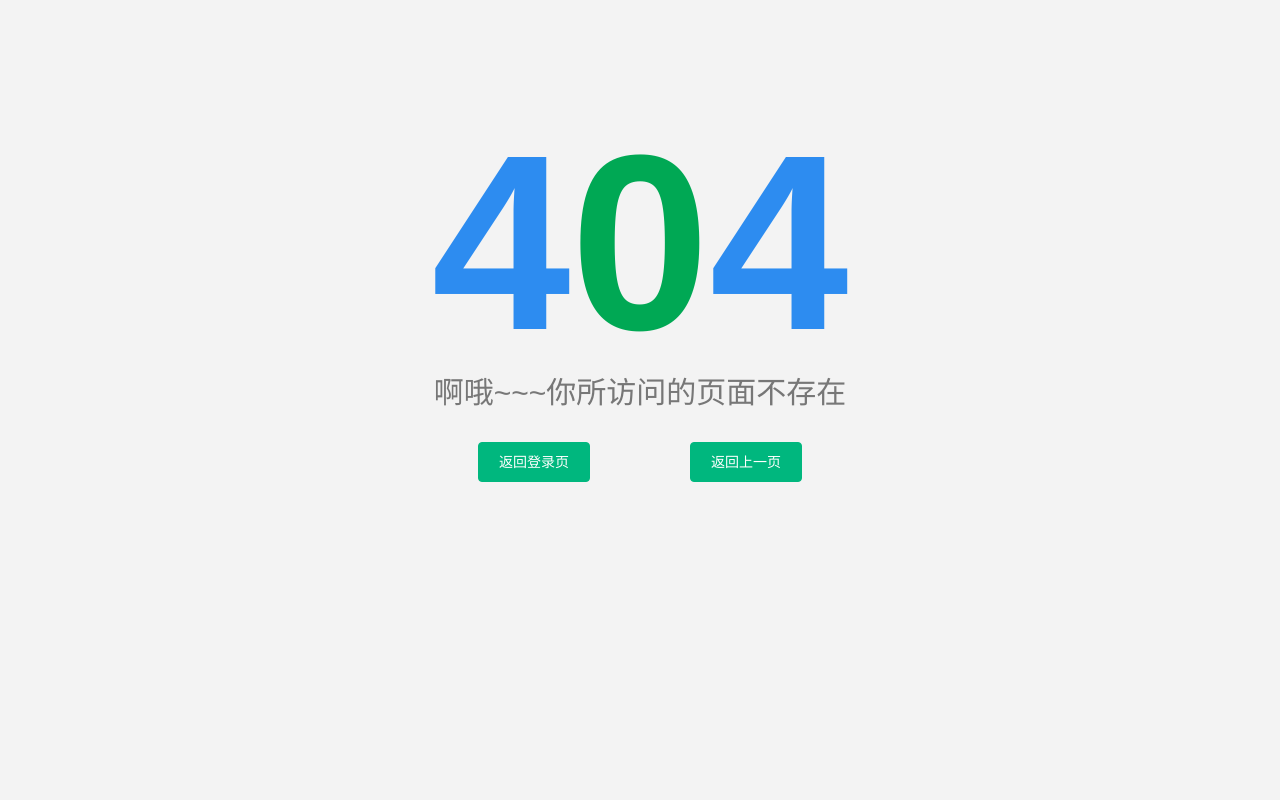
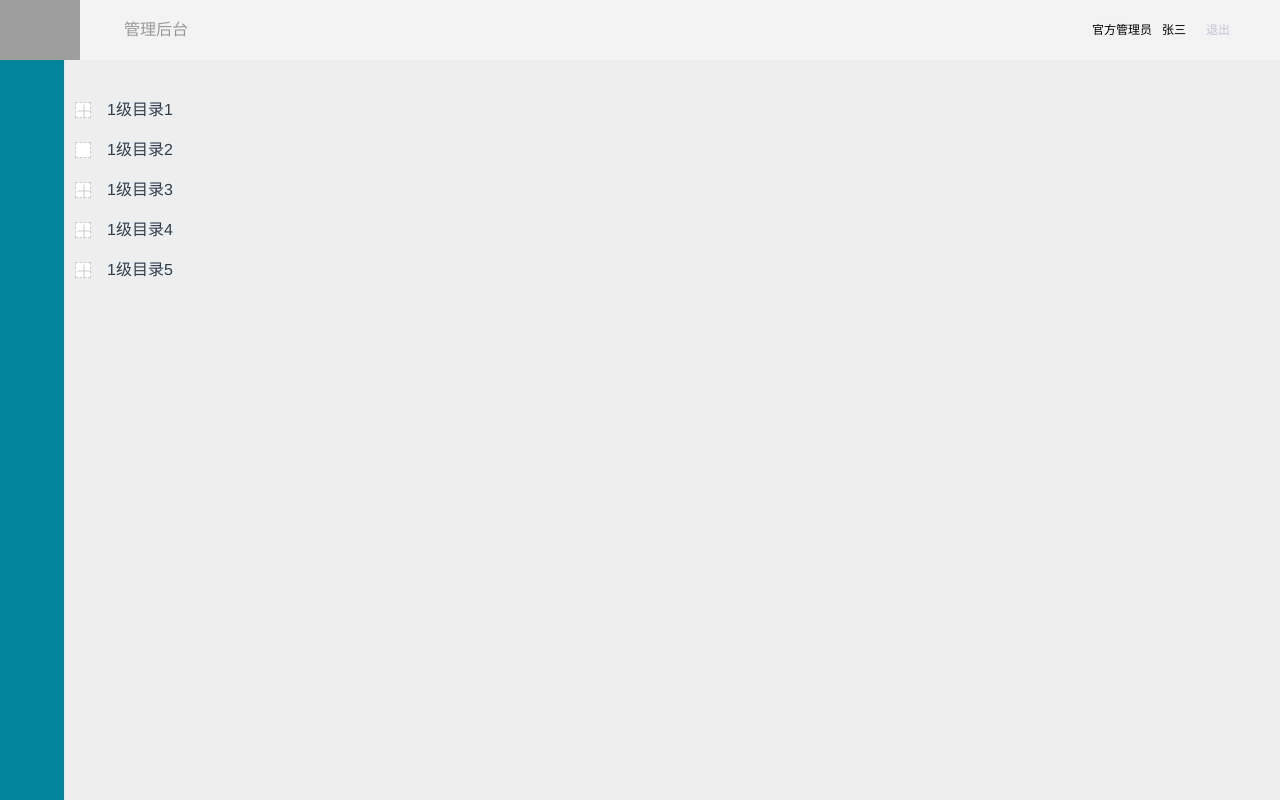
Before and after one commit to 3182779524qq/demojia, a Vue app: page /demoTree in a window 1280 px wide. Before the commit this address led to /404. Built offline with nearby package versions, Linux system fonts and the light colour scheme; grey boxes are pictures that could not be loaded.

Commit message:
提交树形控件

```diff
--- a/src/components/Sidebar.vue
+++ b/src/components/Sidebar.vue
@@ -56,9 +56,9 @@ export default {
         },
         {
           icon: 'icon-kecheng',
-          index: 'strategyConfiguration',
-          show: false,
-          title: '攻略配置'
+          index: 'demoTree',
+          show: true,
+          title: '树'
         },
         {
           icon: 'icon-pinpaiguanli',
--- /dev/null
+++ b/src/components/cfjTree.vue
@@ -0,0 +1,166 @@
+<template>
+  <ul class="cfj_group">
+    <template v-for="(item,index) in folder">
+      <li :class="folder.length-1===index?'last_li cfj_tree':'cfj_tree'" :key="index">
+        <span @click="select(item)" :class="isActive(item.id)?'active cfj_leaf':'cfj_leaf'">
+          <i v-if="item.children" class="my_icon" @click="item.show = !item.show">
+            <i v-if="item.show" class="el-icon-minus"></i>
+            <i v-else class="el-icon-plus"></i>
+          </i>
+          <i v-else class="my_icon"></i>
+          {{ item.label }}
+        </span>
+        <el-collapse-transition>
+          <DatabaseTree v-if="item.children && item.show" :folder="item.children" :selects="select"
+            :currentId="currentId"></DatabaseTree>
+        </el-collapse-transition>
+      </li>
+    </template>
+  </ul>
+</template>
+
+<script>
+  export default {
+    name: "DatabaseTree",
+    props: ["folder", "selects", "currentId"],
+    data() {
+      return {
+
+      }
+    },
+    computed:{
+      // isActive
+    },
+    mounted(){
+      let arr = this.folder
+      for (let i = 0; i < arr.length; i++) {
+
+      }
+    },
+    methods: {
+      isActive(id){
+        return this.currentId.includes(id)
+      },
+      select(item){
+        if(this.currentId.indexOf(item.id)>-1){
+          this.currentId.splice(this.currentId.indexOf(item.id),1)
+        }else{
+          this.currentId.push(item.id)
+        }
+        this.$emit('selects',item)
+      }
+    }
+  }
+
+</script>
+
+<style lang="scss" scoped>
+  .my_icon {
+    display: block;
+    border: 1px dashed #ccc;
+    color: #ccc;
+    line-height: 16px;
+    text-align: center;
+    width: 16px;
+    height: 16px;
+    box-sizing: border-box;
+    background: #ffffff;
+    position: absolute;
+    left: -20px;
+    top: 12px;
+    z-index: 3;
+  }
+  .cfj_tree{
+    position: relative;
+
+  }
+  .cfj_leaf{
+    position: relative;
+    padding: 0 12px;
+    line-height: 40px;
+    height: 40px;
+    display: block;
+
+  }
+  .cfj_group {
+    line-height: 40px;
+
+    ul {
+      margin-left: 40px;
+      line-height: 40px;
+
+      li {
+        position: relative;
+
+        &:before {
+          content: "";
+          position: absolute;
+          left: -50px;
+          bottom: 20px;
+          width: 1px;
+          height: 100%;
+          border-left: 1px dashed #ccc;
+          z-index: 1;
+        }
+
+        span {
+          position: relative;
+          padding: 0 12px;
+          display: inline-block;
+          height: 100%;
+          color: #ababab;
+          font-size: 14px;
+          cursor: pointer;
+          border-radius: 5px;
+          &:hover {
+            background: #409EFF;
+            color: #ffffff;
+          }
+
+          &:before {
+            content: "";
+            position: absolute;
+            left: -50px;
+            bottom: 18px;
+            width: 40px;
+            height: 40px;
+            border-left: 1px dashed #ccc;
+            border-bottom: 1px dashed #ccc;
+            z-index: 1;
+          }
+        }
+        .active {
+          background: #409EFF;
+          color: #ffffff;
+        }
+      }
+
+      .last_li {
+        &:before {
+          content: "";
+          position: absolute;
+          left: -50px;
+          bottom: 20px;
+          width: 1px;
+          height: 100%;
+          border-left: 0px dashed #ccc;
+          z-index: 1;
+          span{
+            &:before {
+            content: "";
+            position: absolute;
+            left: -50px;
+            bottom: 20px;
+            width: 40px;
+            height: 40px;
+            border-left: 1px dashed #ccc;
+            border-bottom: 1px dashed #ccc;
+            z-index: 1;
+          }
+          }
+        }
+      }
+    }
+  }
+
+</style>
--- a/src/components/com.js
+++ b/src/components/com.js
@@ -2,10 +2,12 @@ import myform from './myform.vue'
 import dataTable from './dataTable.vue'
 import qnelup from './qnelup.vue'
 import elcode from './elcode.vue'
+import cfjTree from './cfjTree.vue'
 
 export default function install (Vue) {
   Vue.component('myform', myform)
   Vue.component('dataTable', dataTable)
   Vue.component('qnelup', qnelup)
   Vue.component('elcode', elcode)
+  Vue.component('cfjTree', cfjTree)
 }
--- a/src/router/router.js
+++ b/src/router/router.js
@@ -30,6 +30,11 @@ export default new Router({
       path: '/demoOther',
       name: 'demoOther',
       component: () => import(/* webpackChunkName: "demoOther" */'../views/demoOther/demoOther.vue')
+    },
+    {
+      path: '/demoTree',
+      name: 'demoTree',
+      component: () => import(/* webpackChunkName: "demoTree" */'../views/demoTree/demoTree.vue')
     }]
   },
   {
--- /dev/null
+++ b/src/views/demoTree/demoTree.vue
@@ -0,0 +1,172 @@
+<template>
+  <div class="demo_other">
+    <cfjTree :folder="folder" :selects="select" :currentId="currentId"></cfjTree>
+  </div>
+</template>
+<script>
+  // import GlobalUtil from '@/utils/globalUtil'
+  export default {
+    data() {
+      return {
+        currentId:['1-1',"1-2"],
+        folder: [{
+            id: 1,
+            label: "1级目录1",
+            show: false,
+            children: [{
+                id: "1-1",
+                label: "1.1目录"
+              },
+              {
+                id: "1-2",
+                label: "1.2目录"
+              },
+              {
+                id: "1-3",
+                label: "1.3目录"
+              },
+            ]
+          },
+          {
+            id: 2,
+            label: "1级目录2",
+            show: false
+          },
+          {
+            id: 3,
+            label: "1级目录3",
+            show: false,
+            children: [{
+                id: "3-1",
+                label: "3.1目录"
+              },
+              {
+                id: "3-2",
+                label: "3.2目录",
+                show: false,
+                children: [{
+                    id: "3-2-1",
+                    label: "3.2.1目录"
+                  },
+                  {
+                    id: "3-2-2",
+                    label: "3.2.2目录"
+                  },
+                  {
+                    id: "3-2-3",
+                    label: "3.2.3目录"
+                  }
+                ]
+              }
+            ]
+          },
+          {
+            id: 4,
+            label: "1级目录4",
+            show: false,
+            children: [{
+                id: "4-1",
+                label: "4.1目录"
+              },
+              {
+                id: "4-2",
+                label: "4.2目录",
+                show: false,
+                children: [{
+                  id: "4-2-1",
+                  label: "4.2.1目录"
+                }]
+              }
+            ]
+          },
+          {
+            id: 5,
+            label: "1级目录5",
+            show: false,
+            children: [{
+                id: "5-1",
+                label: "5.1目录",
+                show: false,
+                children: [{
+                    id: "5-1-1",
+                    label: "5.1.1目录"
+                  },
+                  {
+                    id: "5-1-2",
+                    label: "5.1.2目录",
+                    show: false,
+                    children: [{
+                      id: "5-1-2-1",
+                      label: "5.1.2.1目录",
+                      show: false,
+                    children: [{
+                      id: "5-1-2-1",
+                      label: "5.1.2.1目录"
+                    }, ]
+                    } ]
+                  }
+                ]
+              },
+              {
+                id: "5-2",
+                label: "5.2目录",
+                show: false
+              }
+            ]
+          },
+        ],
+      }
+    },
+    methods: {
+      select(data) {
+        console.log(data,'==================')
+      },
+      open2() {
+        this.sucMsg('哈哈，对咯')
+      },
+      open3() {
+        this.confirm({
+          title: '嗷嗷', // 标题
+          message: '这是一个神奇的操作', // 开启自定义HTML // 开启自定义HTML
+
+          customClass: 'hhhclass', // 自定义类名
+
+          cancelButtonText: '取消', // 取消
+          confirmButtonText: '确定', // 确定
+          cancelFun: () => {}, // 取消回调
+          thenFun: () => {
+            this.sucMsg('你点击了确定')
+          } // 确定回调
+        })
+      },
+      open4() {
+        this.confirm({
+          message: '<h3>这是自己写的弹窗</h3><div>啦啦啦德玛西亚</div>', // 开启自定义HTML // 开启自定义HTML
+          customClass: 'clear_el_dialog', // 自定义类名
+
+          cancelButtonText: '取消', // 取消
+          confirmButtonText: '确定', // 确定
+          cancelFun: () => {}, // 取消回调
+          thenFun: () => {
+            this.sucMsg('你点击了确定')
+          } // 确定回调
+        })
+      }
+    }
+  }
+
+</script>
+<style scoped>
+  /* .demo_other {} */
+  .query_header {
+    height: 40px;
+    margin-bottom: 30px;
+  }
+
+  .query_table {
+    /* padding: 27px; */
+    /* background: #292C41; */
+    border-radius: 8px;
+  }
+
+</style>
```
